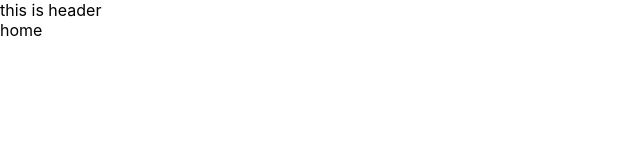
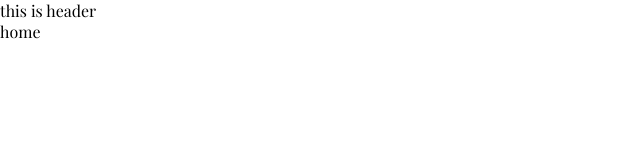
Before and after one commit to Tomo-ja/portfolio, a Next.js app: page / in a window 1280 px wide. Shown: the top 160 px of the page, without its empty margins (0-640 px from the left). Built offline with nearby package versions, Linux system fonts and the light colour scheme.

Commit message:
add google fonts

```diff
--- /dev/null
+++ b/pages/_document.js
@@ -0,0 +1,17 @@
+import { Html, Head, Main, NextScript } from 'next/document'
+
+export default function Document() {
+  return (
+    <Html>
+      <Head>
+				<link rel="preconnect" href="https://fonts.googleapis.com" />
+				<link rel="preconnect" href="https://fonts.gstatic.com" crossOrigin="true" />
+				<link href="https://fonts.googleapis.com/css2?family=Playfair+Display:wght@400;700&family=Raleway:wght@400;700&display=swap" rel="stylesheet" />
+      </Head>
+      <body>
+        <Main />
+        <NextScript />
+      </body>
+    </Html>
+  )
+}
--- a/styles/globals.css
+++ b/styles/globals.css
@@ -2,8 +2,8 @@
 body {
   padding: 0;
   margin: 0;
-  font-family: -apple-system, BlinkMacSystemFont, Segoe UI, Roboto, Oxygen,
-    Ubuntu, Cantarell, Fira Sans, Droid Sans, Helvetica Neue, sans-serif;
+  font-family: 'Playfair Display', serif;
+  /* font-family: 'Raleway', sans-serif; */
 }
 
 a {
```
